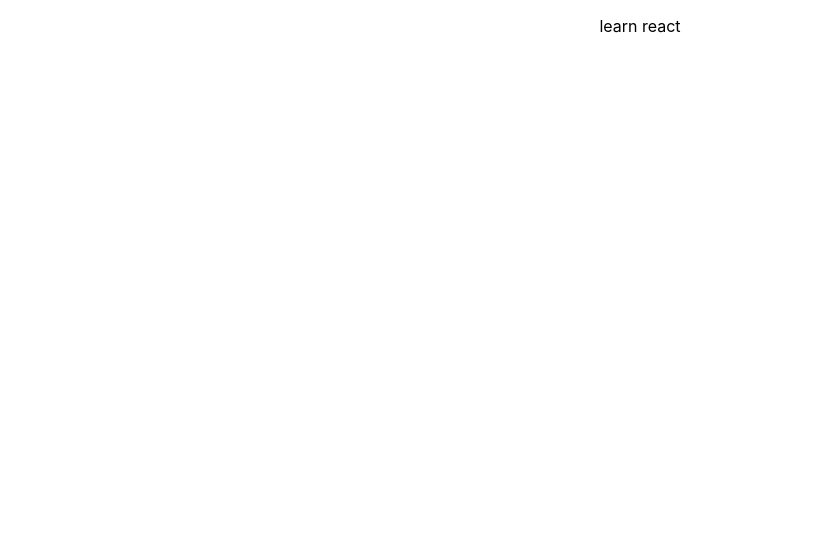
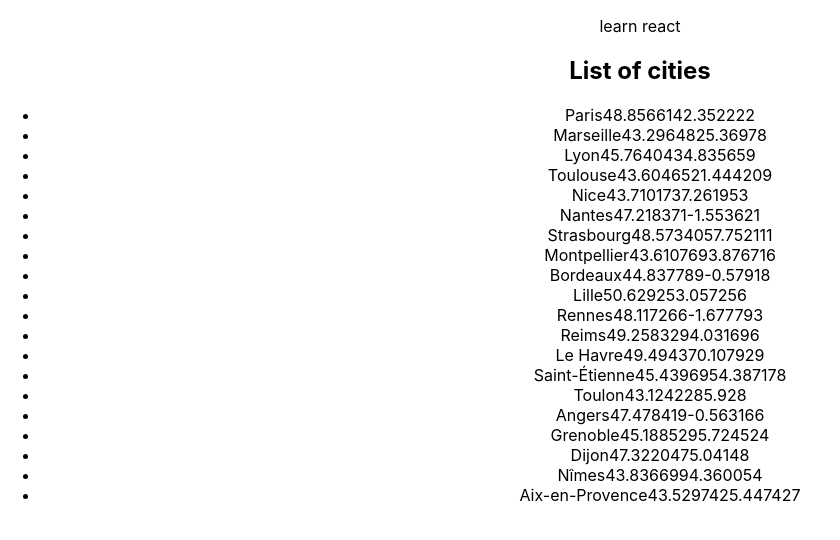
Before and after one commit to eslamaboudesheesh/Mozio-search, a React (Create React App) app: page / in a window 1280 px wide. Shown: the top 540 px of the page, without its empty margins (0-840 px from the left). Built offline with nearby package versions, Linux system fonts and the light colour scheme.

Commit message:
feat(RTK): add RTK and public db.json and axios

```diff
--- a/package.json
+++ b/package.json
@@ -3,6 +3,7 @@
     "version": "0.1.0",
     "private": true,
     "dependencies": {
+        "@reduxjs/toolkit": "^1.9.1",
         "@testing-library/jest-dom": "^5.16.5",
         "@testing-library/react": "^13.4.0",
         "@testing-library/user-event": "^13.5.0",
@@ -10,8 +11,11 @@
         "@types/node": "^16.18.11",
         "@types/react": "^18.0.26",
         "@types/react-dom": "^18.0.10",
+        "axios": "^1.2.2",
+        "bootstrap": "^5.2.3",
         "react": "^18.2.0",
         "react-dom": "^18.2.0",
+        "react-redux": "^8.0.5",
         "react-scripts": "5.0.1",
         "web-vitals": "^2.1.4"
     },
--- /dev/null
+++ b/public/cities.json
@@ -0,0 +1,22 @@
+[
+    ["Paris", 48.856614, 2.352222],
+    ["Marseille", 43.296482, 5.36978],
+    ["Lyon", 45.764043, 4.835659],
+    ["Toulouse", 43.604652, 1.444209],
+    ["Nice", 43.710173, 7.261953],
+    ["Nantes", 47.218371, -1.553621],
+    ["Strasbourg", 48.573405, 7.752111],
+    ["Montpellier", 43.610769, 3.876716],
+    ["Bordeaux", 44.837789, -0.57918],
+    ["Lille", 50.62925, 3.057256],
+    ["Rennes", 48.117266, -1.677793],
+    ["Reims", 49.258329, 4.031696],
+    ["Le Havre", 49.49437, 0.107929],
+    ["Saint-Étienne", 45.439695, 4.387178],
+    ["Toulon", 43.124228, 5.928],
+    ["Angers", 47.478419, -0.563166],
+    ["Grenoble", 45.188529, 5.724524],
+    ["Dijon", 47.322047, 5.04148],
+    ["Nîmes", 43.836699, 4.360054],
+    ["Aix-en-Provence", 43.529742, 5.447427]
+]
--- /dev/null
+++ b/src/components/Autocomplete/AutoCompleteView.tsx
@@ -0,0 +1,27 @@
+import React from 'react';
+
+import { useEffect } from 'react';
+import { fetchCities } from '../../features/cities/citiesSlice';
+import { useAppDispatch, useAppSelector } from '../../store/hooks';
+
+export const AutoCompleteView = () => {
+    const city = useAppSelector((state) => state.cities);
+    const dispatch = useAppDispatch();
+    useEffect(() => {
+        dispatch(fetchCities());
+    }, [dispatch]);
+    return (
+        <div>
+            <h2>List of cities</h2>
+            {city.loading && <div>Loading...</div>}
+            {!city.loading && city.error ? <div>Error: {city.error}</div> : null}
+            {!city.loading && city.cities.length ? (
+                <ul>
+                    {city.cities.map((city, index) => (
+                        <li key={index}>{city}</li>
+                    ))}
+                </ul>
+            ) : null}
+        </div>
+    );
+};
--- a/src/components/Greats.tsx
+++ b/src/components/Greats.tsx
@@ -1,10 +1,12 @@
 import React from 'react';
+import { AutoCompleteView } from './Autocomplete/AutoCompleteView';
 import { GreateProps } from './Greats.types';
 
 function Greats(props: GreateProps) {
     return (
         <div className="App">
             <p> {props.name ? props.name : 'Guest'}</p>
+            <AutoCompleteView />
         </div>
     );
 }
--- /dev/null
+++ b/src/features/cities/citiesSlice.ts
@@ -0,0 +1,41 @@
+import axios from 'axios';
+import { createSlice, createAsyncThunk, PayloadAction } from '@reduxjs/toolkit';
+
+type InitialState = {
+    loading: boolean;
+    cities: [];
+    error: string;
+};
+const initialState: InitialState = {
+    loading: false,
+    cities: [],
+    error: '',
+};
+
+// Generates pending, fulfilled and rejected action types
+export const fetchCities = createAsyncThunk('cities/fetchCities', () => {
+    return axios.get('./cities.json').then((response: any) => response.data);
+});
+
+const citiesSlice = createSlice({
+    name: 'user',
+    initialState,
+    reducers: {},
+    extraReducers: (builder) => {
+        builder.addCase(fetchCities.pending, (state) => {
+            state.loading = true;
+        });
+        builder.addCase(fetchCities.fulfilled, (state, action: PayloadAction<[]>) => {
+            state.loading = false;
+            state.cities = action.payload;
+            state.error = '';
+        });
+        builder.addCase(fetchCities.rejected, (state, action) => {
+            state.loading = false;
+            state.cities = [];
+            state.error = action.error.message || 'Something went wrong';
+        });
+    },
+});
+
+export default citiesSlice.reducer;
--- a/src/index.tsx
+++ b/src/index.tsx
@@ -3,11 +3,15 @@ import ReactDOM from 'react-dom/client';
 import './index.css';
 import App from './App';
 import reportWebVitals from './reportWebVitals';
+import { Provider } from 'react-redux';
+import store from './store';
 
 const root = ReactDOM.createRoot(document.getElementById('root') as HTMLElement);
 root.render(
     <React.StrictMode>
-        <App />
+        <Provider store={store}>
+            <App />
+        </Provider>
     </React.StrictMode>,
 );
 
--- /dev/null
+++ b/src/store/hooks.ts
@@ -0,0 +1,6 @@
+import { TypedUseSelectorHook, useDispatch, useSelector } from 'react-redux';
+import type { RootState, AppDispatch } from './index';
+
+// Use throughout your app instead of plain `useDispatch` and `useSelector`
+export const useAppDispatch = () => useDispatch<AppDispatch>();
+export const useAppSelector: TypedUseSelectorHook<RootState> = useSelector;
--- /dev/null
+++ b/src/store/index.ts
@@ -0,0 +1,14 @@
+import { configureStore } from '@reduxjs/toolkit';
+import citiesReducer from '../features/cities/citiesSlice';
+
+const store = configureStore({
+    reducer: {
+        cities: citiesReducer,
+    },
+});
+
+export default store;
+// Infer the `RootState` and `AppDispatch` types from the store itself
+export type RootState = ReturnType<typeof store.getState>;
+// Inferred type: {posts: PostsState, comments: CommentsState, users: UsersState}
+export type AppDispatch = typeof store.dispatch;
```
Also changed, not shown: 1 other file (tests, documents, lock files or other folders).
